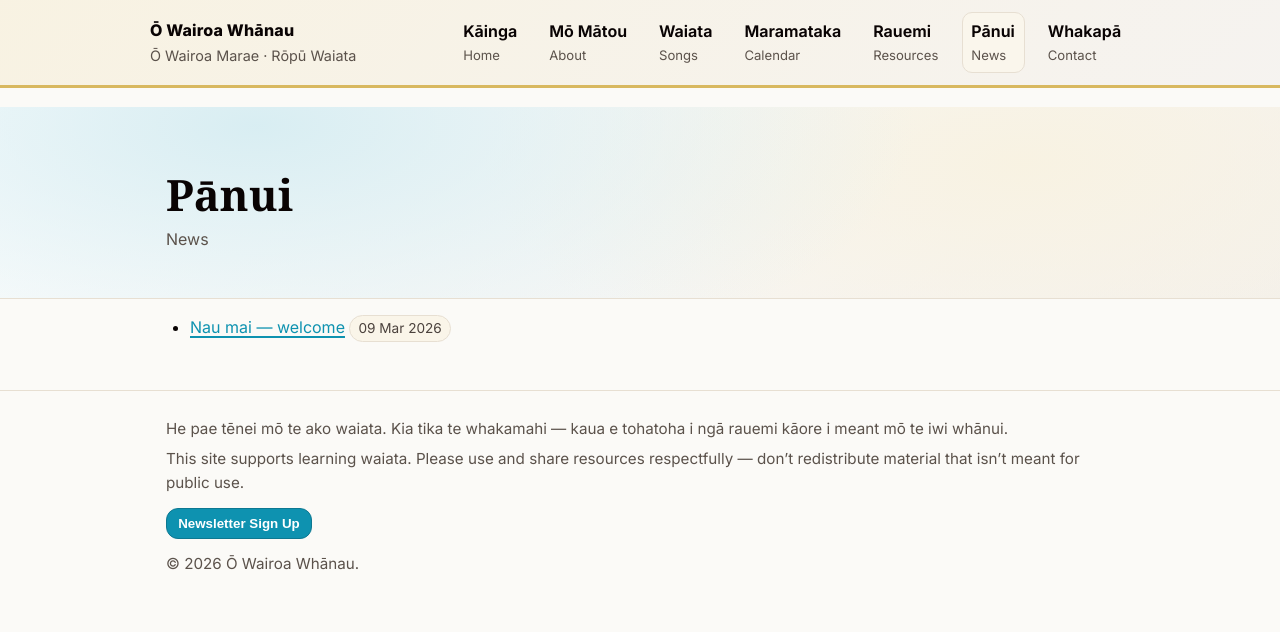
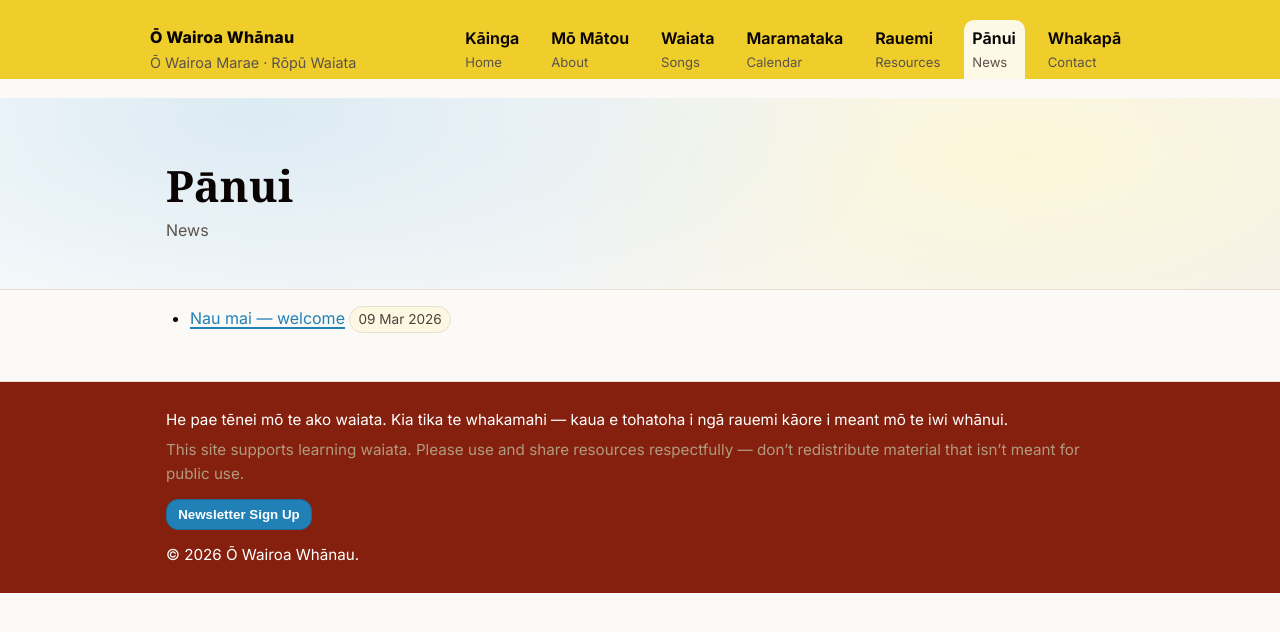
Before and after one commit to Standen-Home/owairoawhanau-site, a Jekyll site: the page built from news.md, in a window 1280 px wide. Shown: the top 632 px of the page. Built offline with Jekyll 4.4.1, drawn with Linux system fonts in a browser that asks for light colours.

Commit message:
Design tweaks

```diff
--- a/assets/css/style.css
+++ b/assets/css/style.css
@@ -1,9 +1,9 @@
 :root{
   /* Brand palette (from wharenui photo) */
-  --gold: #d8b85f;   /* Metallic Gold */
+  --gold: #EFCE2B;   /* Metallic Gold */
   --black: #090303;  /* Pitch Black */
   --brandy: #85200e; /* Brandy (red/brown) */
-  --cyan: #0e92b0;   /* Pacific Cyan */
+  --cyan: #2180b5;   /* Pacific Cyan */
   --khaki: #b09b80;  /* Khaki Beige */
 
   /* Site theme (mapped from palette) */
@@ -38,14 +38,10 @@ a:focus{outline:3px solid var(--focus); outline-offset: 2px; border-radius: 6px}
 .container{max-width:var(--max);margin:0 auto;padding:0 1rem}
 
 .site-header{position:sticky;top:0;
-  background: linear-gradient(135deg,
-    color-mix(in srgb, var(--gold), #ffffff 82%),
-    color-mix(in srgb, var(--khaki), #ffffff 88%)
-  );
+  background: var(--gold);
   backdrop-filter:saturate(160%) blur(8px);
-  border-bottom: 3px solid var(--gold);
   z-index:10}
-.header-inner{display:flex;align-items:center;justify-content:space-between;gap:1rem;padding:.75rem 0}
+.header-inner{display:flex;align-items:center;justify-content:space-between;gap:1rem;padding:1.25rem 0 0}
 .brand{display:flex;flex-direction:column;gap:.1rem}
 .brand a{color:var(--ink);text-decoration:none}
 .brand-title{font-weight:800;letter-spacing:.2px}
@@ -53,10 +49,10 @@ a:focus{outline:3px solid var(--focus); outline-offset: 2px; border-radius: 6px}
 
 .nav-toggle{display:none}
 .nav{display:flex;gap:.9rem;flex-wrap:wrap;align-items:center}
-.nav a{padding:.35rem .55rem;border-radius:10px;text-decoration:none;color:var(--ink);display:flex;flex-direction:column;gap:.05rem}
+.nav a{padding:.35rem .55rem;border-radius:10px 10px 0 0;text-decoration:none;color:var(--ink);display:flex;flex-direction:column;gap:.05rem;border:0}
 .nav-mi{font-weight:650}
 .nav-en{font-size:.82rem;color:var(--muted)}
-.nav a[aria-current="page"], .nav a:hover{background:color-mix(in srgb, var(--gold), #ffffff 88%);border:1px solid var(--border)}
+.nav a[aria-current="page"], .nav a:hover{background:color-mix(in srgb, var(--gold), #ffffff 88%)}
 
 @media (max-width: 760px){
   .nav-toggle{display:inline-flex;align-items:center;gap:.5rem;background:#fff;border:1px solid var(--border);border-radius:12px;padding:.45rem .7rem}
@@ -143,7 +139,7 @@ input[type="search"], select{
 }
 .callout-important strong{color: var(--brandy)}
 
-.site-footer{border-top:1px solid var(--border);padding:1.6rem 0;color:var(--muted);font-size:.95rem}
+.site-footer{border-top:1px solid var(--border);padding:1.6rem 0;color:var(--card);font-size:.95rem;background: var(--brandy)}
 
 .prose h1,.prose h2,.prose h3{line-height:1.25}
 .prose img{max-width:100%;height:auto;border-radius:12px}
@@ -162,7 +158,7 @@ input[type="search"], select{
 
 /* Bilingual footer */
 .footer-mi{margin:0 0 .35rem 0}
-.footer-en{margin:0 0 .8rem 0; color: var(--muted)}
+.footer-en{margin:0 0 .8rem 0; color: var(--khaki)}
 .footer-meta{margin:0}
 
 /* Calendar embed (responsive) */
```
